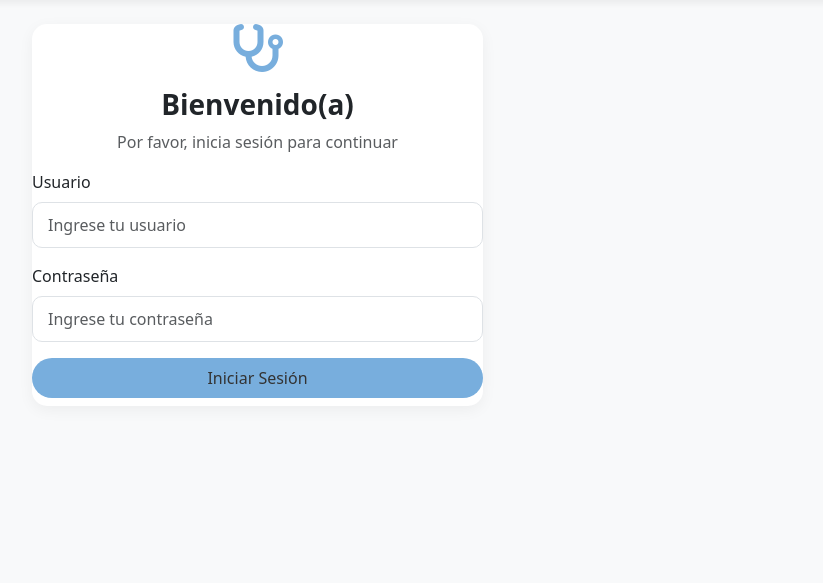
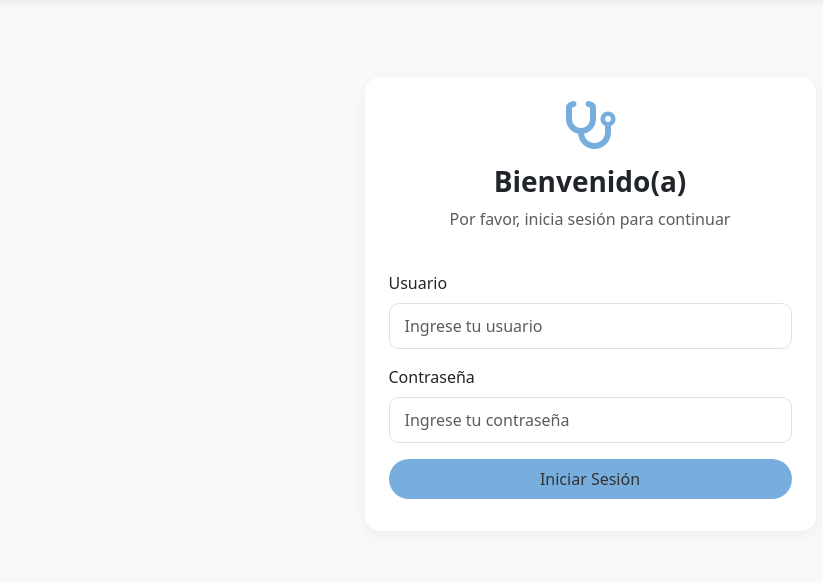
Before and after one commit to MiguelAngelRamos/veterinaria-django, a Django app: template templates/registration/login.html in a window 1280 px wide. Shown: the part 56-639 px from the top of the page, without its empty margins (50-873 px from the left). Run offline with Django 3.2, Linux system fonts and the light colour scheme; the template is opened without the code that fills it, so the values that code supplies are empty; some libraries are stand-ins or nearby versions.

Commit message:
codigo de login formulario listo

```diff
--- a/templates/registration/login.html
+++ b/templates/registration/login.html
@@ -2,10 +2,10 @@
 {% load static %}
 
 {% block content %}
-<div class="row">
+<div class="row justify-content-center align-items-center" style="min-height: 70vh;">
   <div class="col-md-5">
-    <div class="card">
-      <div class="text-center">
+    <div class="card p-4">
+      <div class="text-center mb-4">
         <i class="fa-solid fa-stethoscope fa-3x" style="color: var(--pastel-primary) !important"></i>
         <h3 class="mt-3 fw-bold">Bienvenido(a)</h3>
         <p class="text-muted">Por favor, inicia sesión para continuar</p>
```
